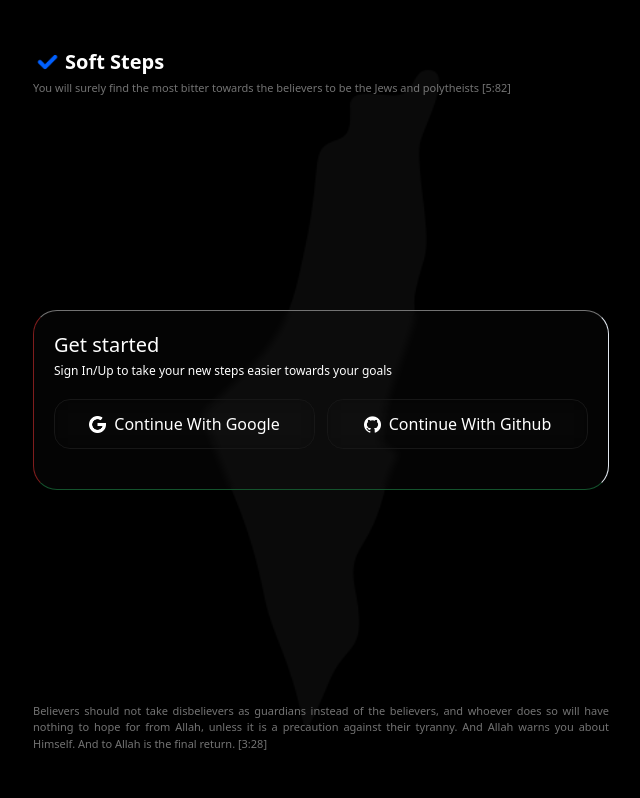
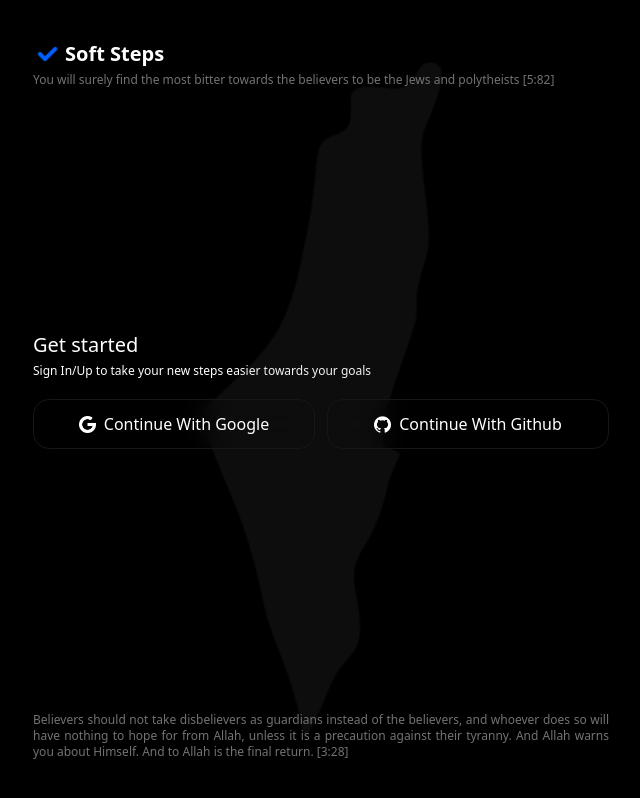
Before and after one commit to abdullahhussein1/soft-steps-todo-app, a React (Vite) app in the folder client/: page /auth in a window 1280 px wide. Shown: the whole page, without its empty margins (319-959 px from the left). Built offline with nearby package versions, Linux system fonts and the light colour scheme; no server answers.

Commit message:
update: auth page ui

```diff
--- a/client/src/pages/AuthenticationPage.tsx
+++ b/client/src/pages/AuthenticationPage.tsx
@@ -49,14 +49,14 @@ const AuthenticationPage: React.FC = () => {
   }
 
   return (
-    <div className="h-screen bg-black p-12 text-white">
+    <div className="h-screen bg-black p-10 text-white">
       <div className="relative mx-auto flex h-full max-w-xl flex-col items-center justify-center">
         <div className="absolute top-0 flex flex-col items-start gap-1 self-start">
           <div className="flex items-center gap-1 text-xl font-semibold">
             <img src={favIcon} alt="favIcon" className="h-7 w-7" />
             <h1 className="text-xl font-semibold">Soft Steps</h1>
           </div>
-          <p className="text-[11px] font-light text-neutral-500">
+          <p className="text-[10px] font-light text-neutral-500 sm:text-xs">
             You will surely find the most bitter towards the believers to be the
             Jews and polytheists [5:82]
           </p>
@@ -64,10 +64,9 @@ const AuthenticationPage: React.FC = () => {
         <img
           src={palestineCountryFilledIcon}
           alt="palestineCountryFilledIcon"
-          className="absolute h-full w-full justify-self-center object-cover opacity-5 brightness-75"
+          className="absolute h-full w-full justify-self-center object-cover opacity-10 brightness-50"
         />
-        <div className="z-10 flex w-full flex-col justify-center rounded-3xl border border-b-green-900 border-l-red-900 border-t-neutral-500 bg-neutral-800/10 p-5 backdrop-blur-sm">
-          <div className="flex flex-col gap-1">
+        <div className="flex w-full flex-col gap-1">
           <h1 className="text-xl font-medium">Get started</h1>
           <p className="text-xs font-thin">
             Sign In/Up to take your new steps easier towards your goals
@@ -89,8 +88,7 @@ const AuthenticationPage: React.FC = () => {
             <p>Continue With Github</p>
           </button>
         </div>
-        </div>
-        <p className="absolute bottom-0 text-justify text-[11px] font-light text-neutral-500">
+        <p className="absolute bottom-0 text-justify text-[10px] font-light text-neutral-500 sm:text-xs">
           Believers should not take disbelievers as guardians instead of the
           believers, and whoever does so will have nothing to hope for from
           Allah, unless it is a precaution against their tyranny. And Allah
```
Lines whose indentation alone changed are shown as unchanged.
